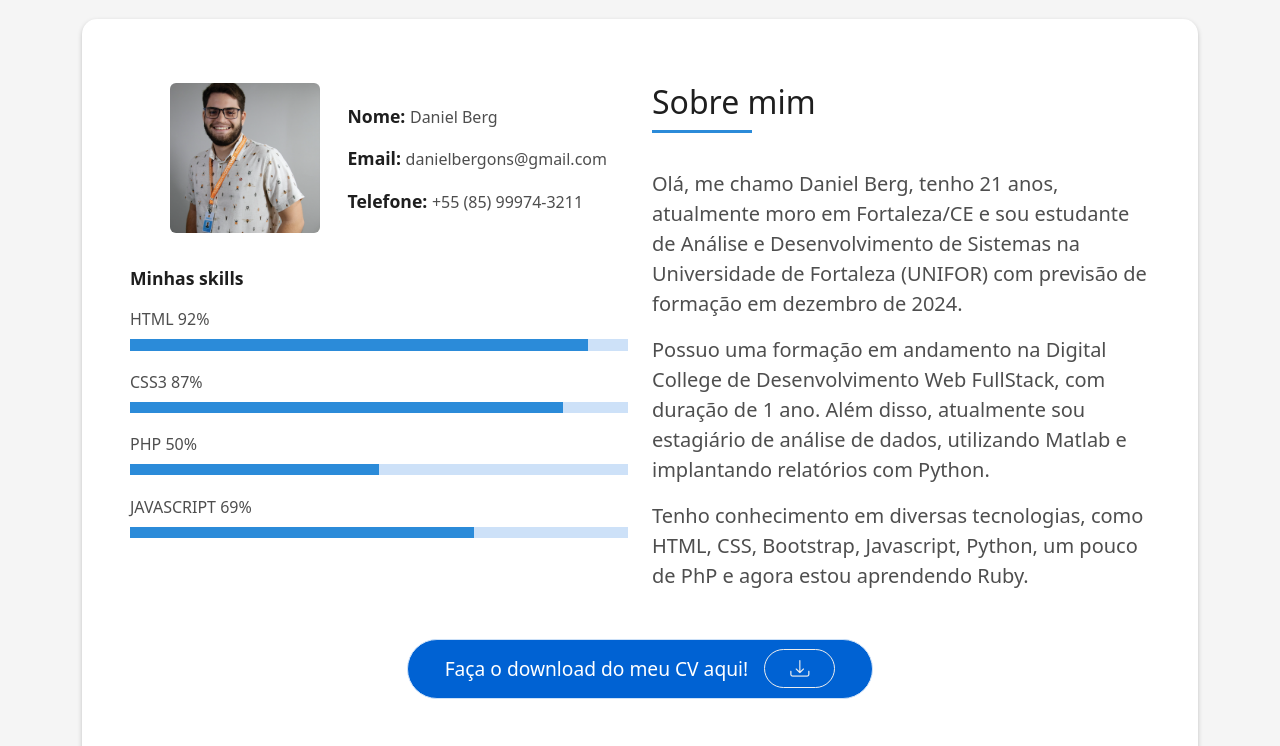
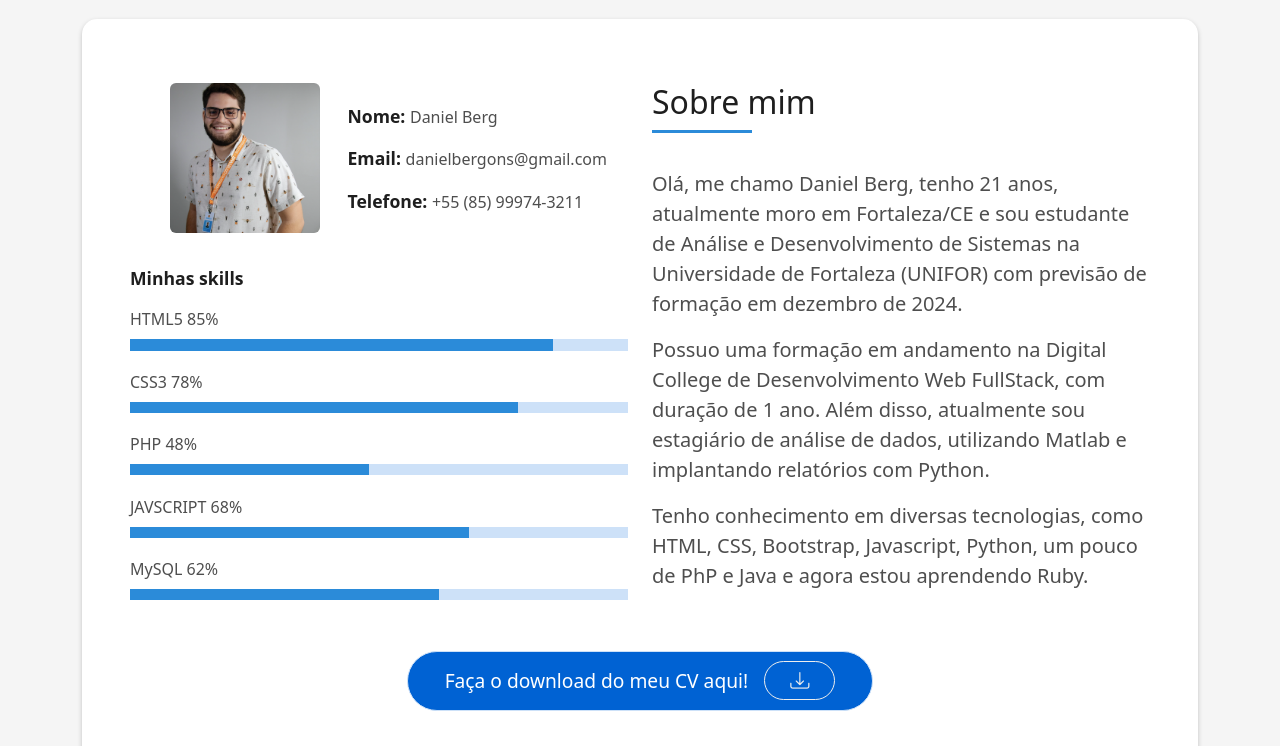
Before and after one commit to daniellberg/daniellberg, a plain HTML site: page index.html in a window 1280 px wide. Shown: the part 877-1623 px from the top of the page. Drawn offline with nearby package versions, Linux system fonts and the light colour scheme.

Commit message:
add new progress bar

```diff
--- a/index.html
+++ b/index.html
@@ -79,21 +79,25 @@
                   </div>
                   <div class="skill-mf">
                     <p class="title-s">Minhas skills</p>
-                    <span>HTML</span> <span class="pull-right">92%</span>
+                    <span>HTML5</span> <span class="pull-right">85%</span>
                     <div class="progress">
-                      <div class="progress-bar" role="progressbar" style="width: 92%;" aria-valuenow="85" aria-valuemin="0" aria-valuemax="100"></div>
+                      <div class="progress-bar" role="progressbar" style="width: 85%;" aria-valuenow="85" aria-valuemin="0" aria-valuemax="100"></div>
                     </div>
-                    <span>CSS3</span> <span class="pull-right">87%</span>
+                    <span>CSS3</span> <span class="pull-right">78%</span>
                     <div class="progress">
-                      <div class="progress-bar" role="progressbar" style="width: 87%" aria-valuenow="75" aria-valuemin="0" aria-valuemax="100"></div>
+                      <div class="progress-bar" role="progressbar" style="width: 78%" aria-valuenow="75" aria-valuemin="0" aria-valuemax="100"></div>
                     </div>
-                    <span>PHP</span> <span class="pull-right">50%</span>
+                    <span>PHP</span> <span class="pull-right">48%</span>
                     <div class="progress">
-                      <div class="progress-bar" role="progressbar" style="width: 50%" aria-valuenow="50" aria-valuemin="0" aria-valuemax="100"></div>
+                      <div class="progress-bar" role="progressbar" style="width: 48%" aria-valuenow="50" aria-valuemin="0" aria-valuemax="100"></div>
                     </div>
-                    <span>JAVASCRIPT</span> <span class="pull-right">69%</span>
+                    <span>JAVSCRIPT</span> <span class="pull-right">68%</span>
                     <div class="progress">
-                      <div class="progress-bar" role="progressbar" style="width: 69%" aria-valuenow="90" aria-valuemin="0" aria-valuemax="100"></div>
+                      <div class="progress-bar" role="progressbar" style="width: 68%" aria-valuenow="90" aria-valuemin="0" aria-valuemax="100"></div>
+                    </div>
+                    <span>MySQL</span> <span class="pull-right">62%</span>
+                    <div class="progress">
+                      <div class="progress-bar" role="progressbar" style="width: 62%" aria-valuenow="90" aria-valuemin="0" aria-valuemax="100"></div>
                     </div>
                   </div>
                 </div>
@@ -111,7 +115,7 @@
                       Possuo uma formação em andamento na Digital College de Desenvolvimento Web FullStack, com duração de 1 ano. Além disso, atualmente sou estagiário de análise de dados, utilizando Matlab e implantando relatórios com Python.
                     </p>
                     <p class="lead">
-                      Tenho conhecimento em diversas tecnologias, como HTML, CSS, Bootstrap, Javascript, Python, um pouco de PhP e agora estou aprendendo Ruby.
+                      Tenho conhecimento em diversas tecnologias, como HTML, CSS, Bootstrap, Javascript, Python, um pouco de PhP e Java e agora estou aprendendo Ruby.
                     </p>
                   </div>
                 </div>
```
